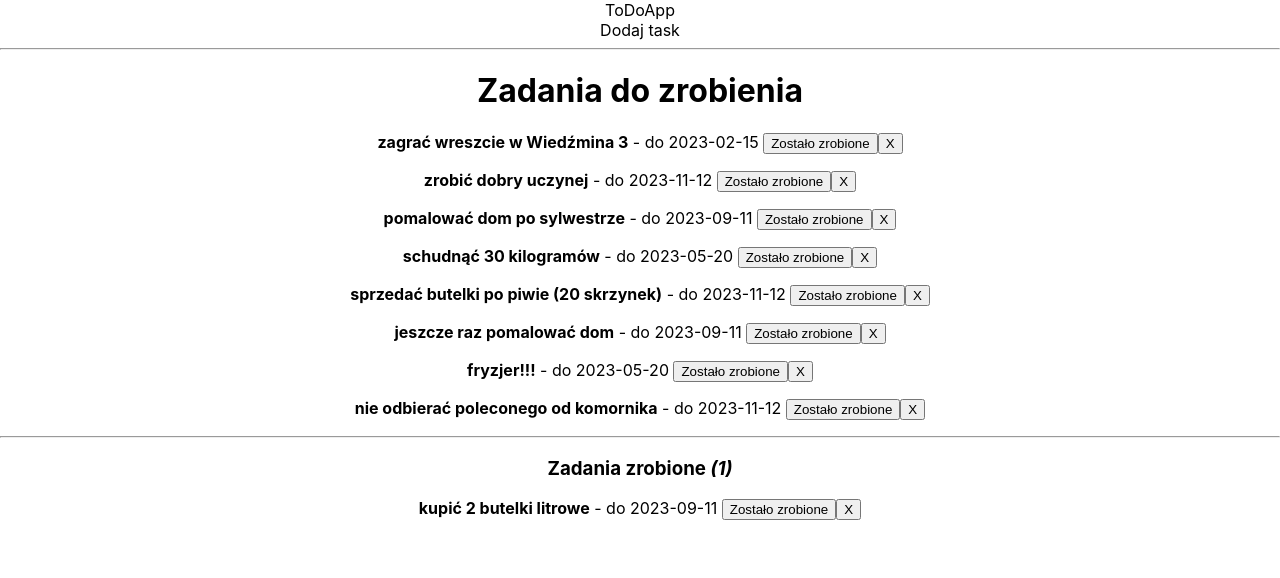
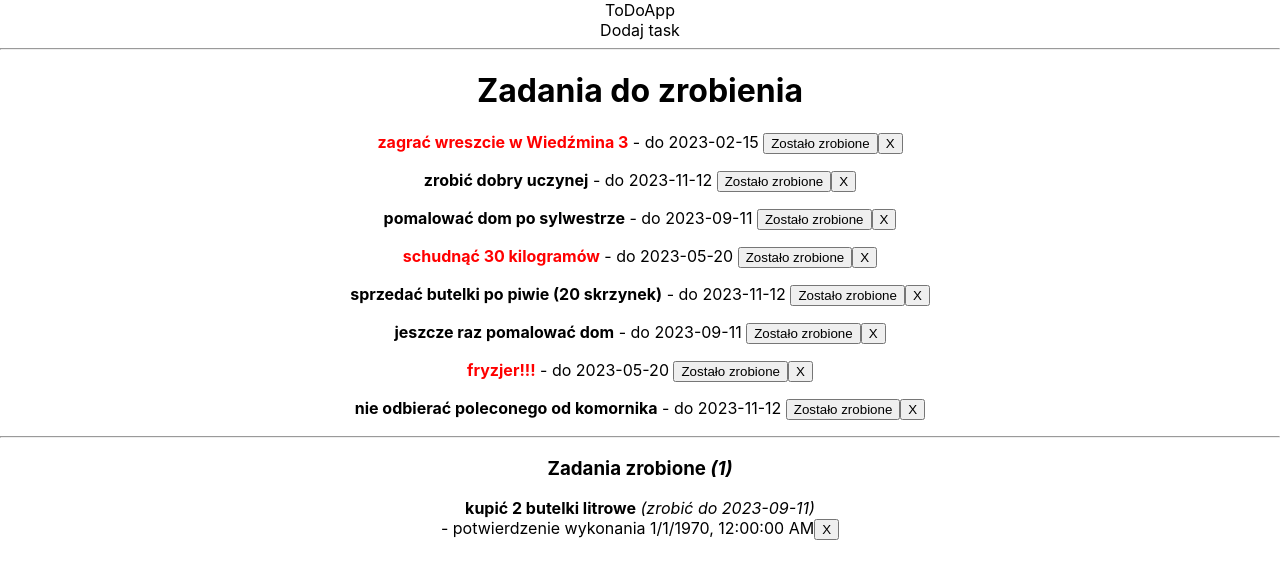
Before and after one commit to AlexM-alt/ToDoList---React, a React (Create React App) app: page / in a window 1280 px wide. Shown: the top 578 px of the page. Built offline with nearby package versions, Linux system fonts and the light colour scheme.

Commit message:
display important task, add style

```diff
--- a/src/components/Task.js
+++ b/src/components/Task.js
@@ -2,17 +2,35 @@ import React from 'react'
 
 const Task = (props) => {
 
-    const {text, date, id} = props.task
+    const style = {
+        color: 'red'
+    }
+
+    const {text, date, id, active, important, finishDate} = props.task
+
+    if(active){
         return (
             <div>
                 <p>
-                <strong>{text}</strong> - do <span>{date} </span>
+                    <strong style={important ? style : null}>{text}</strong> - do <span>{date} </span>
                     <button onClick={() => props.change(id)}>Zostało zrobione</button>
                     <button onClick={() => props.delete(id)}>X</button>
                 </p>
-
             </div>
         );
+    }else{
+
+        const finish = new Date(finishDate).toLocaleString()
+        return(
+            <div>
+                <p>
+                    <strong >{text}</strong><em> (zrobić do {date}) </em> <br/>
+                    - potwierdzenie wykonania<span> {finish}</span>
+                    <button onClick={() => props.delete(id)}>X</button>
+                </p>
+            </div>
+        )
+    }
 }
 
 export default Task;
```
Lines whose indentation alone changed are shown as unchanged.
